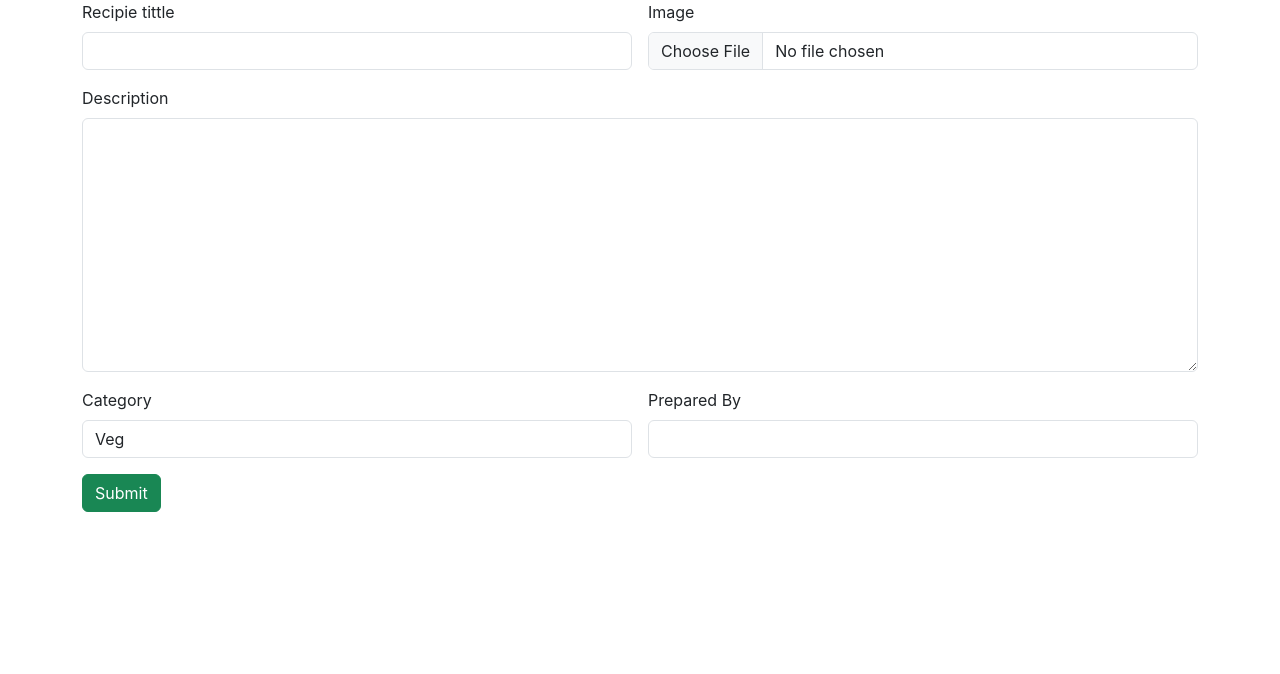
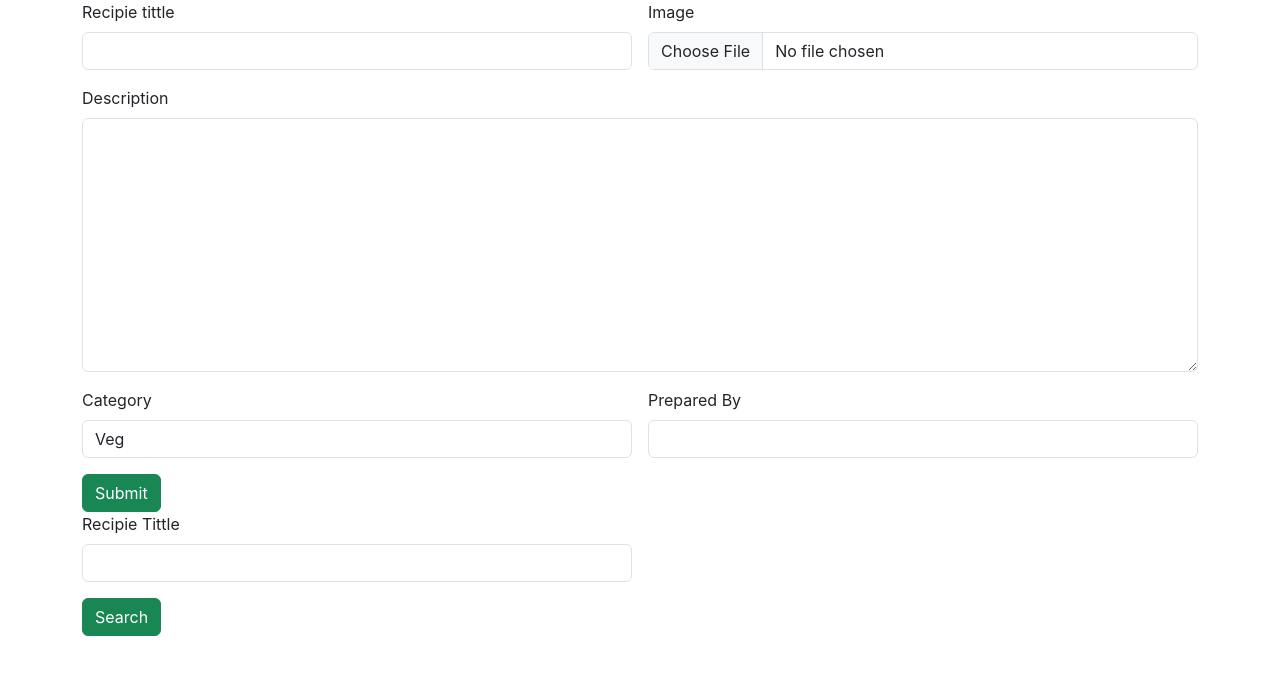
Before and after one commit to Disinia/reciepieapp-frontend, a React (Create React App) app: page / in a window 1280 px wide. Shown: the top 674 px of the page. Built offline with nearby package versions, Linux system fonts and the light colour scheme.

Commit message:
Saerch Recipie Completed

```diff
--- a/src/App.js
+++ b/src/App.js
@@ -1,12 +1,15 @@
 import logo from './logo.svg';
 import './App.css';
 import Addrecipie from './components/Addrecipie';
+import Searchrecipie from './components/Searchrecipie';
 
 function App() {
   return (
     <div>
 
       <Addrecipie />
+
+      <Searchrecipie/>
     </div>
   );
 }
--- /dev/null
+++ b/src/components/Searchrecipie.jsx
@@ -0,0 +1,25 @@
+import React from 'react'
+
+const Searchrecipie = () => {
+    return (
+        <div>
+            <div className="container">
+                <div className="row">
+                    <div className="col col-12 col-sm-12 col-md-12 col-lg-12 col-xl-12 col-xxl-12">
+                        <div className="row g-3">
+                            <div className="col col-12 col-sm-6 col-md-6 col-lg-6 col-xl-6 col-xxl-6">
+                                <label htmlFor="" className="form-label">Recipie Tittle</label>
+                                <input type="text" className="form-control" />
+                            </div>
+                            <div className="col col-12 col-sm-12 col-md-12 col-lg-12 col-xl-12 col-xxl-12">
+                                <button className="btn btn-success">Search</button>
+                            </div>
+                        </div>
+                    </div>
+                </div>
+            </div>
+        </div>
+    )
+}
+
+export default Searchrecipie
```
